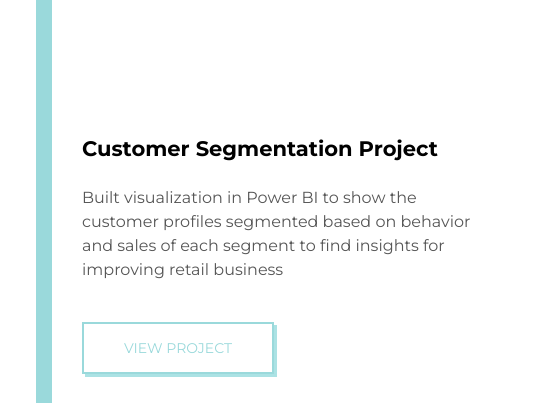
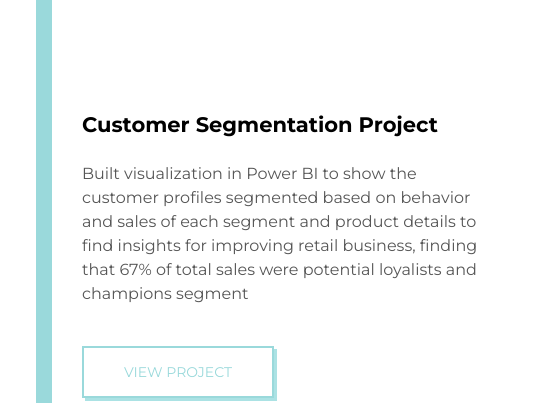
Before and after one commit to Ratchaneekorn06/RatchaneekornPortfolio, a plain HTML site: page index.html in a window 1280 px wide. Shown: the part 1719-2122 px from the top of the page, 0-537 px from the left. Drawn offline with Linux system fonts and the light colour scheme; grey boxes are pictures that could not be loaded.

Commit message:
Add files via upload

```diff
--- a/index.html
+++ b/index.html
@@ -74,7 +74,7 @@
                         <div class="box">
                             <div class="content">
                                 <h3>Customer Segmentation Project</h3>
-                                <p>Built visualization in Power BI to show the customer profiles segmented based on behavior and sales of each segment to find insights for improving retail business</p>
+                                <p>Built visualization in Power BI to show the customer profiles segmented based on behavior and sales of each segment and product details to find insights for improving retail business, finding that 67% of total sales were potential loyalists and champions segment</p>
                                 <a href="https://app.powerbi.com/view?r=eyJrIjoiMzZkY2FlYTktY2NlYi00MTU4LTlmNjgtNWNkYzUyNDFkN2ZjIiwidCI6IjIxM2U0OTFkLTQzZTMtNGE4Yy1hYzJkLThhMjZlZDg4NWUwZiIsImMiOjEwfQ%3D%3D&pageName=ReportSectionc13d34c4abc07a3a729c" class="cta">VIEW PROJECT</a>
                             </div>
                         </div>
```
Also changed, not shown: 1 other file.
